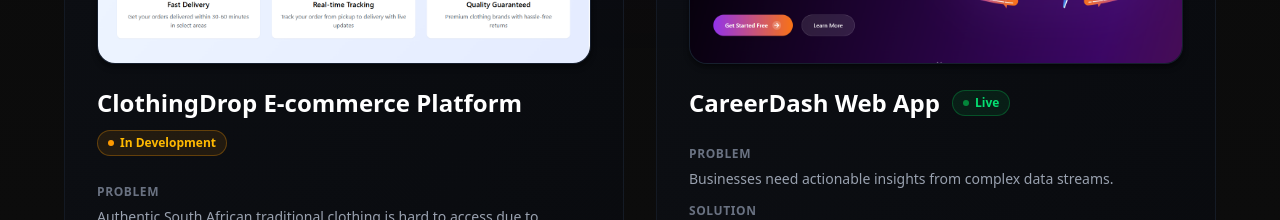
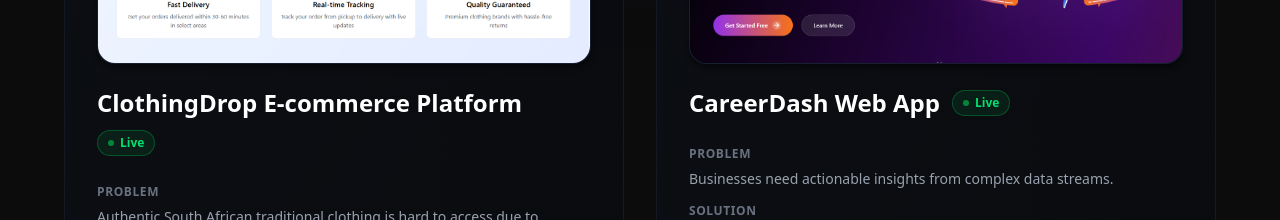
Before and after one commit to Sphesihle124/AI-Full-Stack-portfolio, a Next.js app: page / in a window 1280 px wide. Shown: the part 2800-3020 px from the top of the page. Built offline with nearby package versions, Linux system fonts and the light colour scheme.

Commit message:
updated projects card features

```diff
--- a/components/projects/Projects.tsx
+++ b/components/projects/Projects.tsx
@@ -26,7 +26,7 @@
 const projects = [
   {
     name: "ClothingDrop E-commerce Platform",
-    status: "In Development" as const,
+    status: "Live" as const,
     problem: "Authentic South African traditional clothing is hard to access due to geographic barriers, limited artisan market reach, and the lack of modern e-commerce convenience—putting cultural craftsmanship and artisan livelihoods at risk.",
     solution:
       "ClothingDrop is a digital marketplace that connects verified local artisans with customers through a modern e-commerce platform, offering fast delivery, secure payments, and direct support for cultural preservation and sustainable income.",
```
